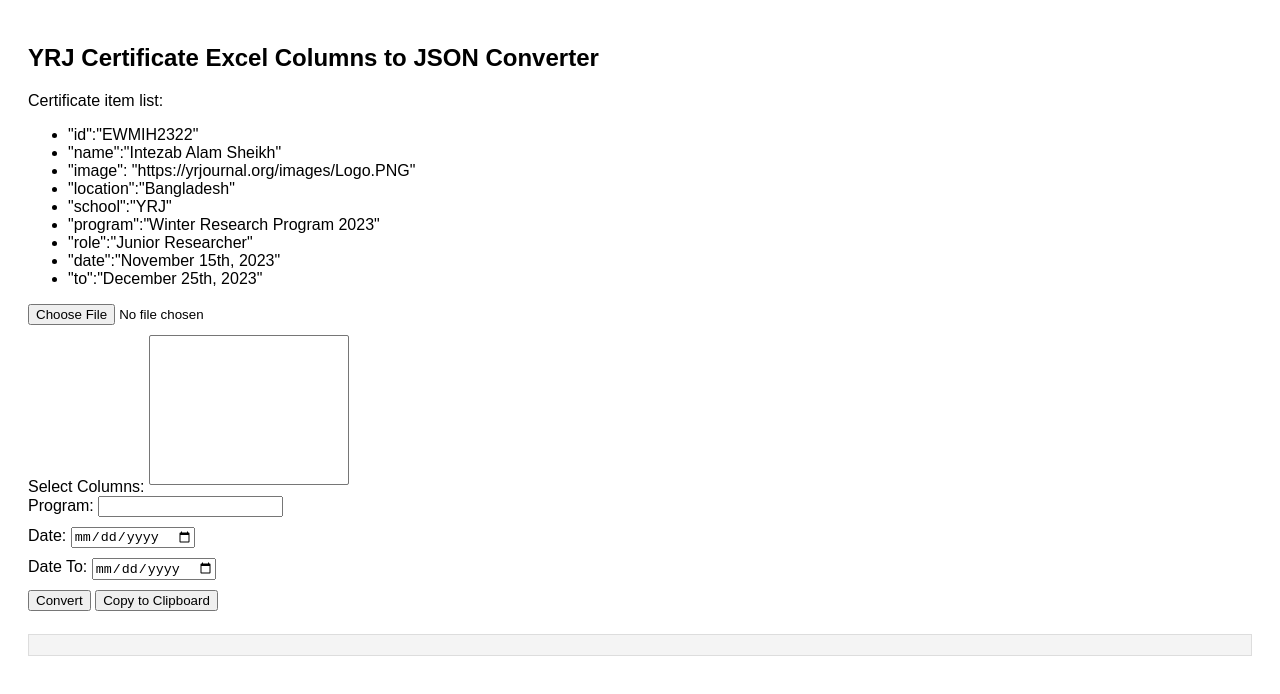
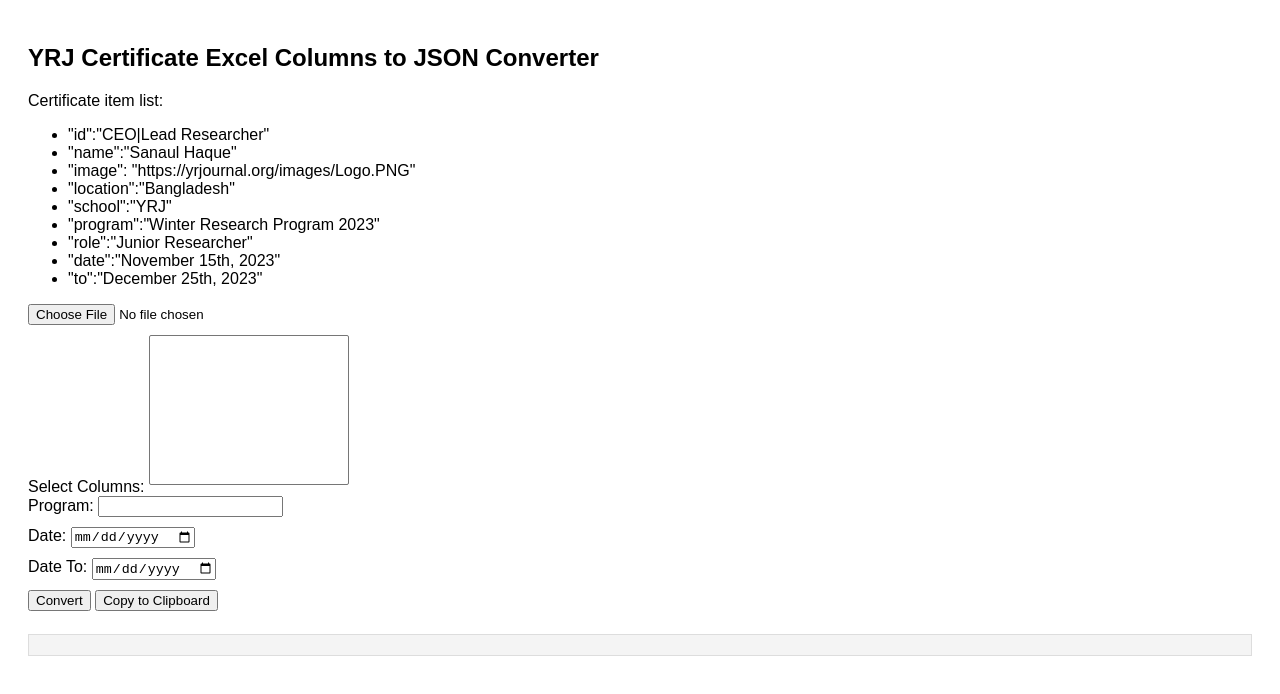
Before and after one commit to zetx2024/verigy, a plain HTML site: page gen_json.html in a window 1280 px wide. Drawn offline with Linux system fonts and the light colour scheme.

Commit message:
Update gen_json.html

```diff
--- a/gen_json.html
+++ b/gen_json.html
@@ -10,8 +10,8 @@
     <h1>YRJ Certificate Excel Columns to JSON Converter</h1>
     <p>Certificate item list: </p>
     <ul style="font: bold;">
-        <li>"id":"EWMIH2322"</li>
-         <li>"name":"Intezab Alam Sheikh"</li>
+        <li>"id":"CEO|Lead Researcher"</li>
+         <li>"name":"Sanaul Haque"</li>
         <li>"image": "https://yrjournal.org/images/Logo.PNG"</li>
         <li>"location":"Bangladesh"</li>
         <li>"school":"YRJ"</li>
```
